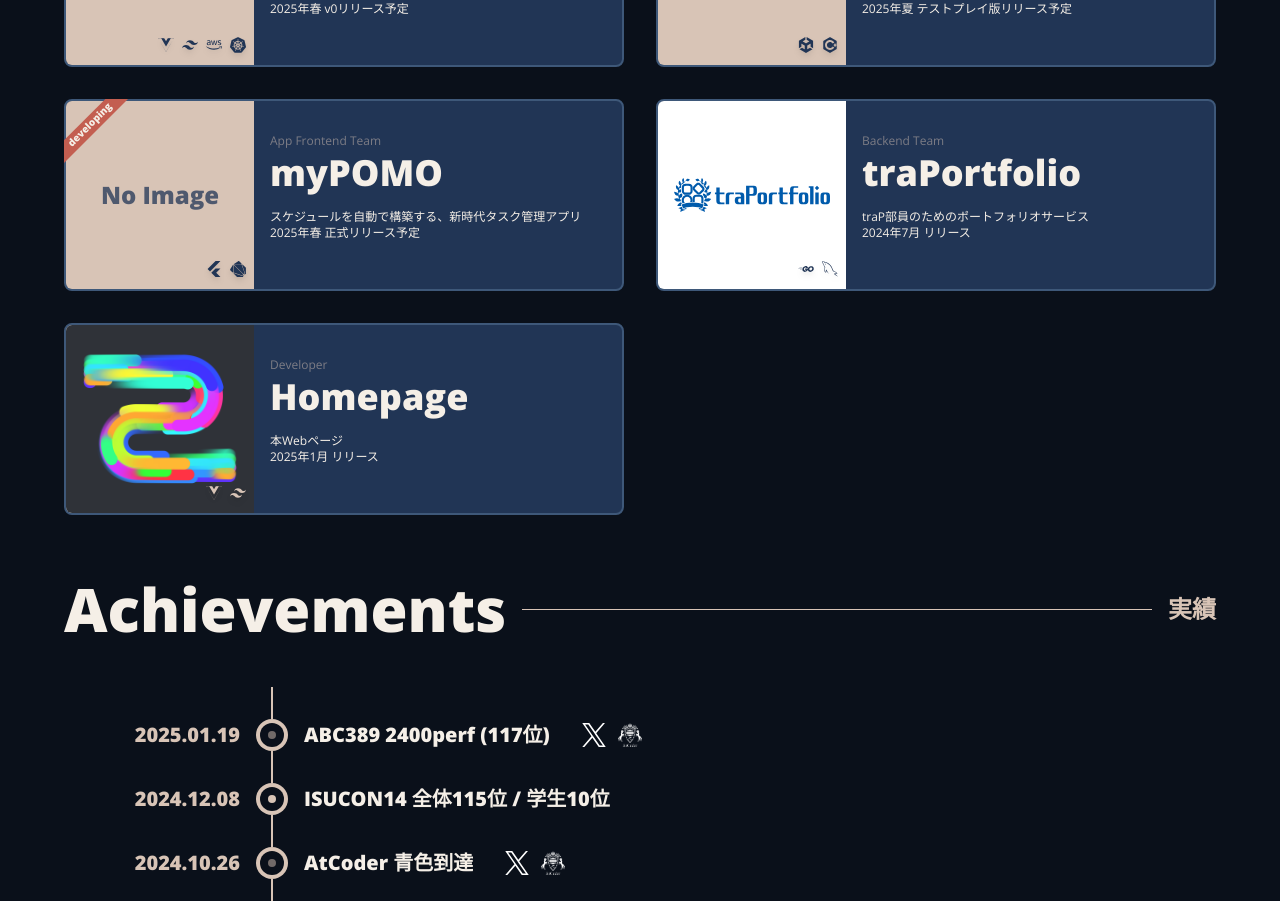
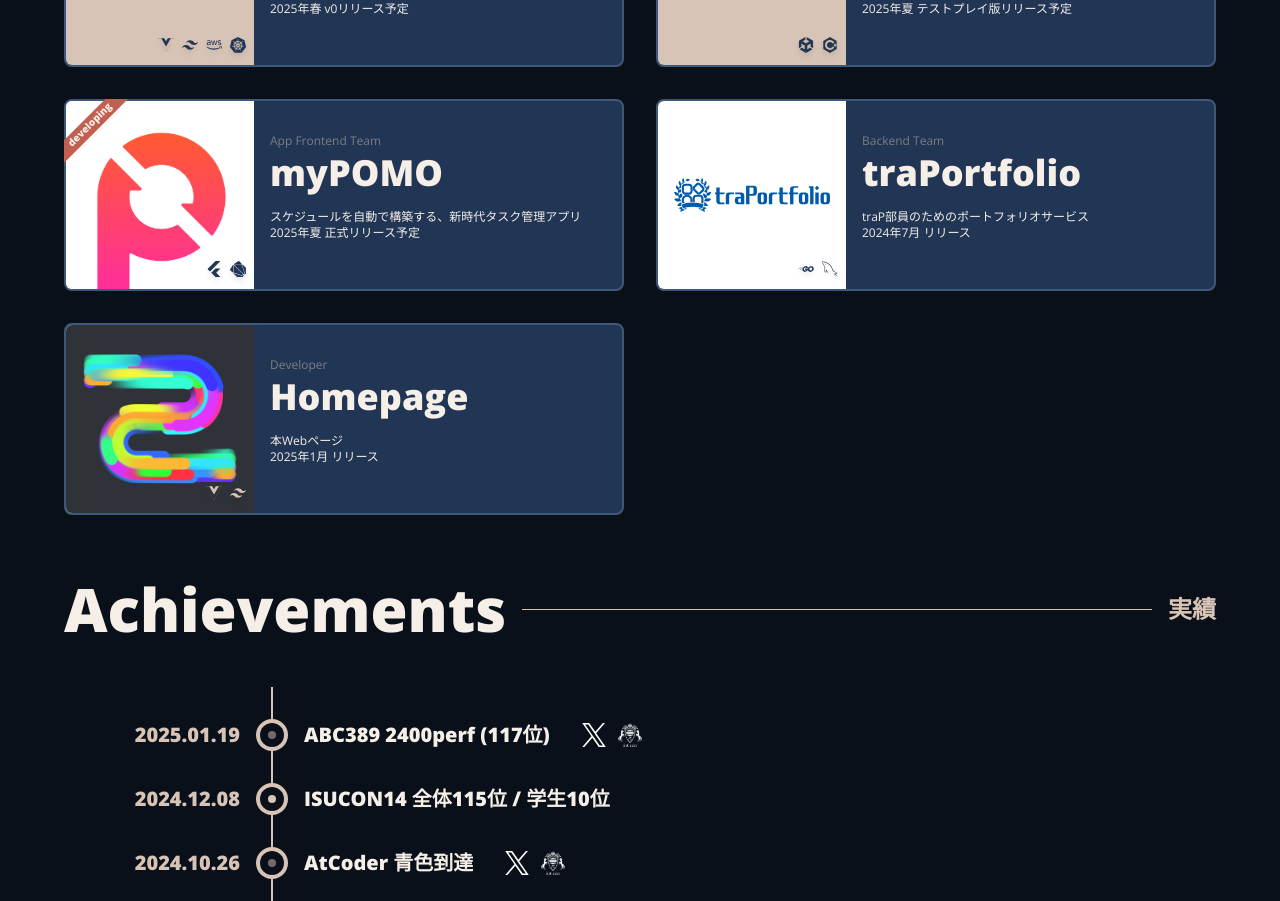
Before and after one commit to ZOI-dayo/homepage, a Vue app: page / in a window 1280 px wide. Shown: the part 1445-2346 px from the top of the page. Built offline with nearby package versions, Linux system fonts and the light colour scheme.

Commit message:
add myPOMO logo

```diff
--- a/src/App.vue
+++ b/src/App.vue
@@ -28,7 +28,8 @@ const works: Work[] = [
     title: "myPOMO",
     role: "App Frontend Team",
     description:
-      "スケジュールを自動で構築する、新時代タスク管理アプリ\n2025年春 正式リリース予定",
+      "スケジュールを自動で構築する、新時代タスク管理アプリ\n2025年夏 正式リリース予定",
+    image: "/works/myPOMO/myPOMO_logo.png",
     technologies: ["flutter", "dart"],
     developing: true,
   },
```
Also changed, not shown: public/works/myPOMO/myPOMO_logo.png (added).
